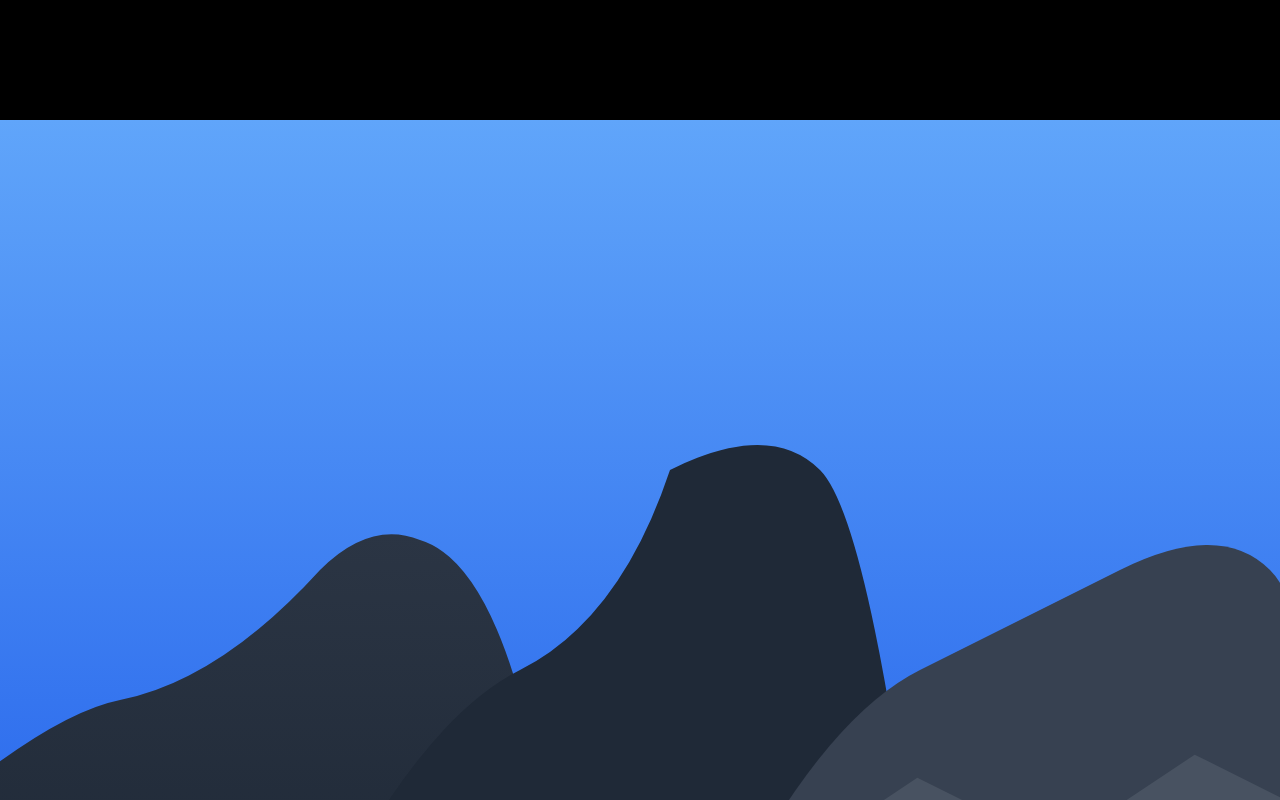
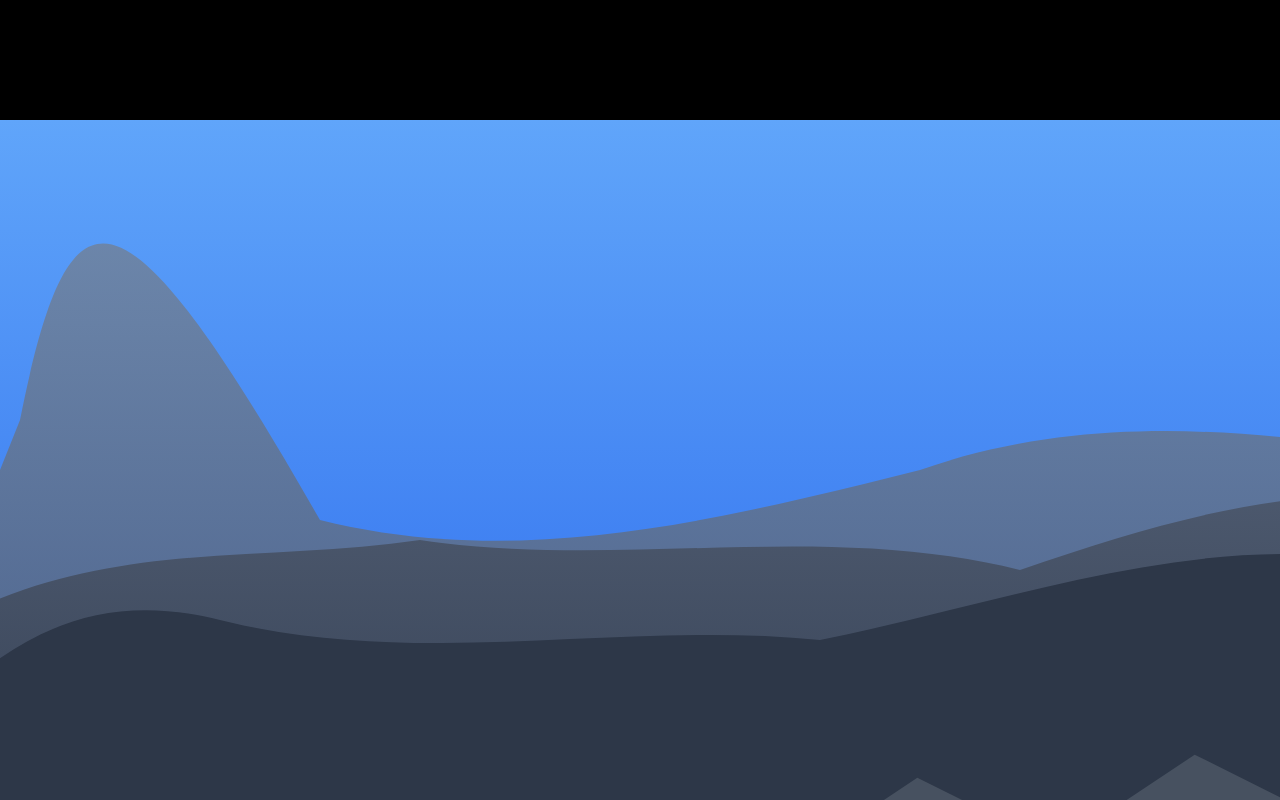
Before and after one commit to whittenluke/theartofluke, a Next.js app: page / in a window 1280 px wide. Shown: the part 680-1480 px from the top of the page. Built offline with nearby package versions, Linux system fonts and the light colour scheme.

Commit message:
Mountain scene  working on mountains

```diff
--- a/src/app/page.tsx
+++ b/src/app/page.tsx
@@ -44,13 +44,15 @@ export default function Home() {
         </Suspense>
       </section>
 
-      {/* Mountain Scene Section */}
+      {/* Mountain Scene Section - Now it can breathe! */}
       <section className="relative h-screen">
         <MountainScene />
       </section>
 
-      {/* About Section */}
-      <section className="relative min-h-screen bg-gradient-to-b from-mountain-base to-beach-water py-24">
+      {/* Moved the transition section AFTER the mountain scene's full height */}
+      <div className="relative">
+        {/* About Section with transition gradient */}
+        <section className="relative h-[20vh] bg-gradient-to-b from-mountain-base/80 to-beach-water/80 py-6">
           {/* About content will be added here */}
         </section>
 
@@ -58,6 +60,7 @@ export default function Home() {
         <section className="relative h-screen">
           {/* Beach scene component will be added here */}
         </section>
+      </div>
 
       {/* Gallery Section */}
       <section className="relative min-h-screen bg-gradient-to-b from-beach-deep to-space-dark py-24">
--- a/src/components/scenes/Mountain/layers/FarMountains.tsx
+++ b/src/components/scenes/Mountain/layers/FarMountains.tsx
@@ -7,40 +7,49 @@ const FarMountains = () => (
     preserveAspectRatio="xMidYMax slice"
   >
     <defs>
-      <linearGradient id="mountainGradient1" x1="0" y1="0" x2="0" y2="1">
-        <stop offset="0%" stopColor="#2B3544" />
-        <stop offset="100%" stopColor="#1F2937" />
+      <linearGradient id="farMountainGradient" x1="0" y1="0" x2="0" y2="1">
+        <stop offset="0%" stopColor="#4A5568" />
+        <stop offset="100%" stopColor="#2D3748" />
+      </linearGradient>
+
+      <linearGradient id="atmosphericGradient" x1="0" y1="0" x2="0" y2="1">
+        <stop offset="0%" stopColor="#718096" />
+        <stop offset="100%" stopColor="#4A5568" />
       </linearGradient>
     </defs>
 
-    {/* Left mountain mass */}
+    {/* Furthest range - with MUCH taller, steeper left peak */}
     <path
-      d="M-100,800
-         Q100,600 200,580
-         Q300,560 400,450
-         Q450,400 500,420
-         Q600,450 640,800 Z"
-      fill="url(#mountainGradient1)"
+      d="M-100 800
+         L 100 300
+         C 150 50, 200 50, 400 400
+         C 600 450, 800 400, 1000 350
+         C 1200 280, 1400 320, 1600 350
+         L 1600 800 L -100 800 Z"
+      fill="url(#atmosphericGradient)"
+      opacity="0.8"
     />
 
-    {/* Center dominant mountain */}
+    {/* Middle range - unchanged */}
     <path
-      d="M400,800
-         Q500,600 600,550
-         T750,350
-         Q850,300 900,350
-         Q950,400 1000,800 Z"
-      fill="#1F2937"
+      d="M-200 800
+         L -100 600
+         C 100 400, 300 450, 500 420
+         C 700 450, 900 400, 1100 450
+         C 1300 380, 1450 350, 1600 400
+         L 1600 800 L -200 800 Z"
+      fill="url(#farMountainGradient)"
+      opacity="0.9"
     />
 
-    {/* Right mountain mass */}
+    {/* Closest range - unchanged */}
     <path
-      d="M800,800
-         Q900,600 1000,550
-         Q1100,500 1200,450
-         Q1300,400 1350,450
-         Q1400,500 1440,800 Z"
-      fill="#374151"
+      d="M-150 800
+         C 0 600, 100 450, 300 500
+         C 500 550, 700 500, 900 520
+         C 1100 480, 1300 400, 1500 450
+         L 1600 500 L 1600 800 L -150 800 Z"
+      fill="#2D3748"
     />
   </svg>
 )
```
Also changed, not shown: package.json (line endings or trailing spaces). Lines whose indentation alone changed are shown as unchanged.
